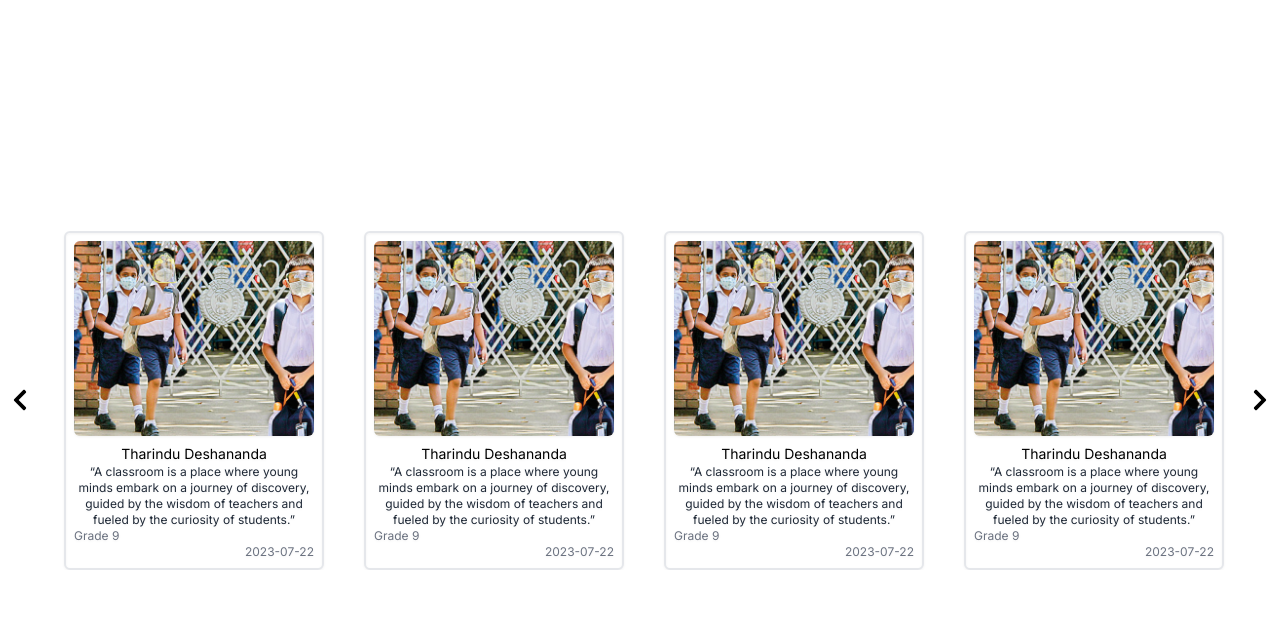
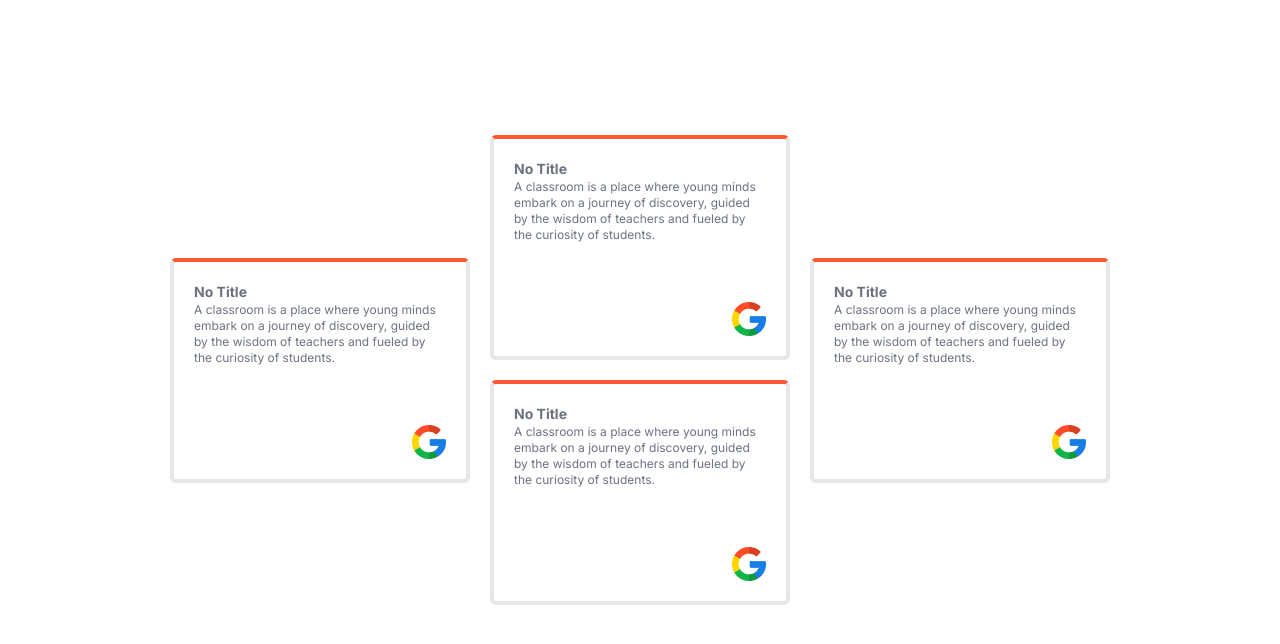
Before and after one commit to TharinduDeshananda/tutionproject, a Next.js app: page /testpage in a window 1280 px wide. Shown: the top 644 px of the page. Built offline with nearby package versions, Linux system fonts and the light colour scheme.

Commit message:
feature set added

```diff
--- a/src/app/page.jsx
+++ b/src/app/page.jsx
@@ -1,3 +1,4 @@
+import FeatureSet from "@/components/FeatureSet";
 import ImageCard from "@/components/ImageCard";
 import StudentQuoteComp from "@/components/StudentQuoteComp";
 import SwipableContainer from "@/components/SwipableContainer";
@@ -21,6 +22,10 @@ export default function Home() {
         </div>
       </div>
       <StudentQuoteComp />
+      <h1 className="my-5 mb-10 text-3xl font-bold text-center text-gray-500">
+        What you get from us!
+      </h1>
+      <FeatureSet />
     </div>
   );
 }
--- a/src/app/testpage/page.jsx
+++ b/src/app/testpage/page.jsx
@@ -1,10 +1,12 @@
 import React from "react";
 import ImageCard from "@/components/ImageCard";
 import SwipableContainer from "@/components/SwipableContainer";
+import FeatureCard from "@/components/FeatureCard";
+import FeatureSet from "@/components/FeatureSet";
 function page() {
   return (
     <div className="w-full h-[100vh] flex justify-center items-center">
-      <SwipableContainer />
+      <FeatureSet />
     </div>
   );
 }
--- /dev/null
+++ b/src/components/FeatureCard.jsx
@@ -0,0 +1,27 @@
+import { testQuote } from "@/constants";
+import Image from "next/image";
+import React from "react";
+
+function FeatureCard({
+  borderColor = "#FF5733",
+  cardTitle = "No Title",
+  description = testQuote,
+}) {
+  return (
+    <div
+      className="w-[300px] min-h-[225px] flex flex-col justify-between p-5 border-4 rounded-md"
+      style={{ borderTopColor: borderColor }}
+    >
+      <div className="flex flex-col">
+        <h3 className="text-sm font-bold text-gray-500">{cardTitle}</h3>
+        <p className="text-xs text-gray-500">{description}</p>
+      </div>
+
+      <div className="w-[34px] h-[34px] relative self-end">
+        <Image alt="" src={"/google.png"} fill />
+      </div>
+    </div>
+  );
+}
+
+export default FeatureCard;
--- /dev/null
+++ b/src/components/FeatureSet.jsx
@@ -0,0 +1,17 @@
+import React from "react";
+import FeatureCard from "./FeatureCard";
+
+function FeatureSet() {
+  return (
+    <div className="flex flex-row flex-wrap items-center justify-center w-full gap-5 my-5 mb-20">
+      <FeatureCard />
+      <div className="flex flex-row flex-wrap items-center justify-center gap-5 lg:flex-col">
+        <FeatureCard />
+        <FeatureCard />
+      </div>
+      <FeatureCard />
+    </div>
+  );
+}
+
+export default FeatureSet;
--- /dev/null
+++ b/src/components/Footer.jsx
@@ -0,0 +1,7 @@
+import React from "react";
+
+function Footer() {
+  return <div>Footer</div>;
+}
+
+export default Footer;
```
